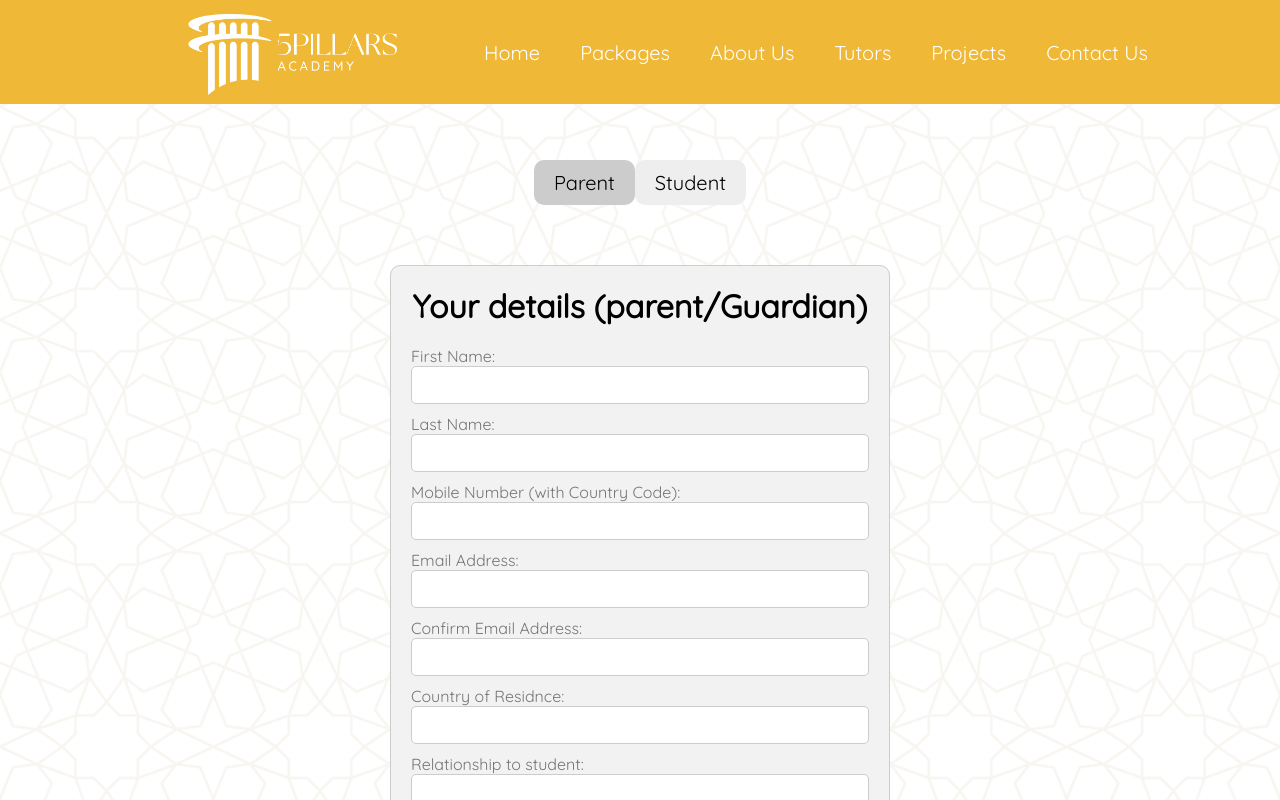
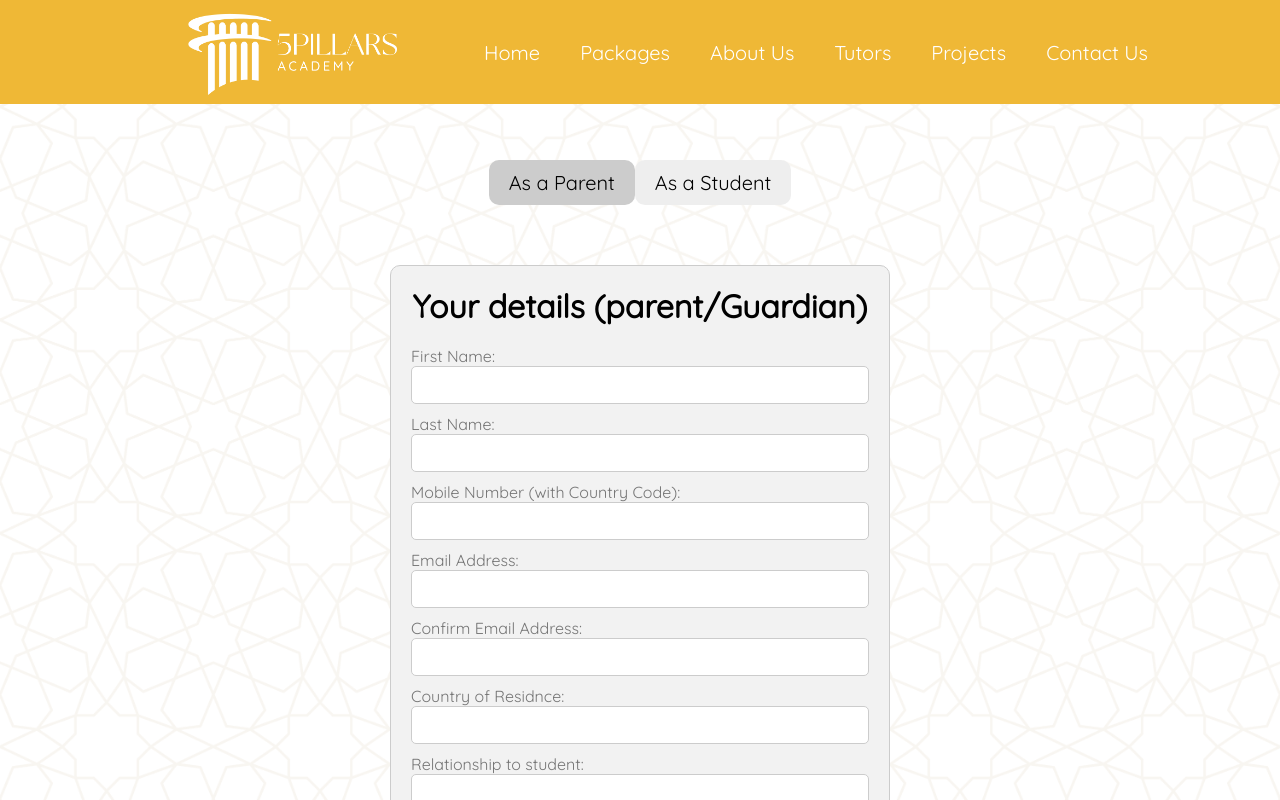
Before and after one commit to dotprods/5pillars, a React (Create React App) app in the folder client/: page /register in a window 1280 px wide. Shown: the top 800 px of the page. Built offline with nearby package versions, Linux system fonts and the light colour scheme.

Commit message:
enrol button name changed

```diff
--- a/client/src/Components/EnrolForm.js
+++ b/client/src/Components/EnrolForm.js
@@ -86,13 +86,13 @@ const EnrolForm = () => {
             className={`toggle-button ${isParent ? "active" : ""}`}
             onClick={() => toggleForm(true)}
           >
-            Parent
+            As a Parent
           </button>
           <button
             className={`toggle-button ${isParent ? "" : "active"}`}
             onClick={() => toggleForm(false)}
           >
-            Student
+            As a Student
           </button>
         </div>
 
```
